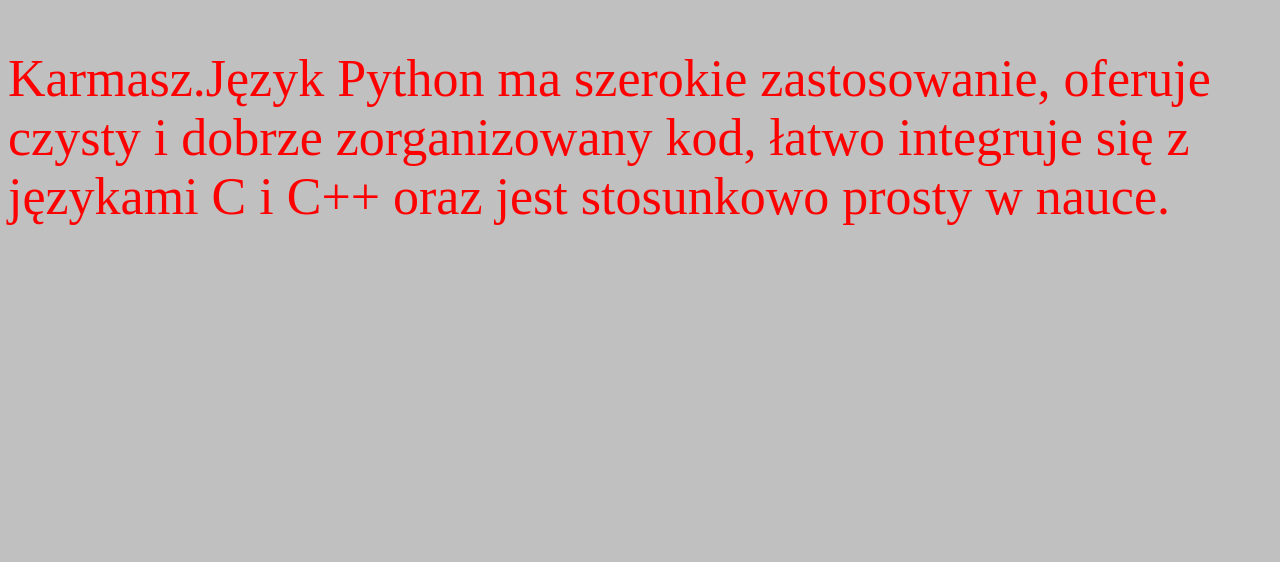
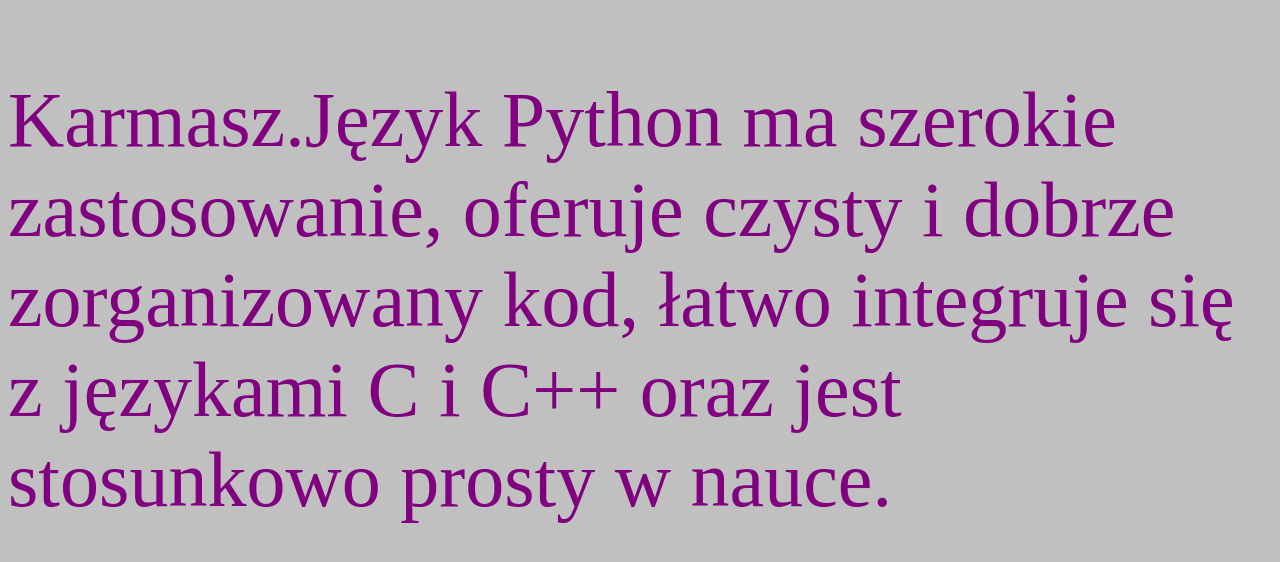
Before and after one commit to KonradL2F/CSS, a plain HTML site: page Lich_z5_1.html in a window 1280 px wide. Shown: the part 48-610 px from the top of the page. Drawn offline with Linux system fonts and the light colour scheme.

Commit message:
Update Lich_z5_1.css

```diff
--- a/Lich_z5_1.css
+++ b/Lich_z5_1.css
@@ -1,4 +1,4 @@
 p {
-color: red;
-font-size: 52px;
+color: purple;
+font-size: 78px;
  }
```
